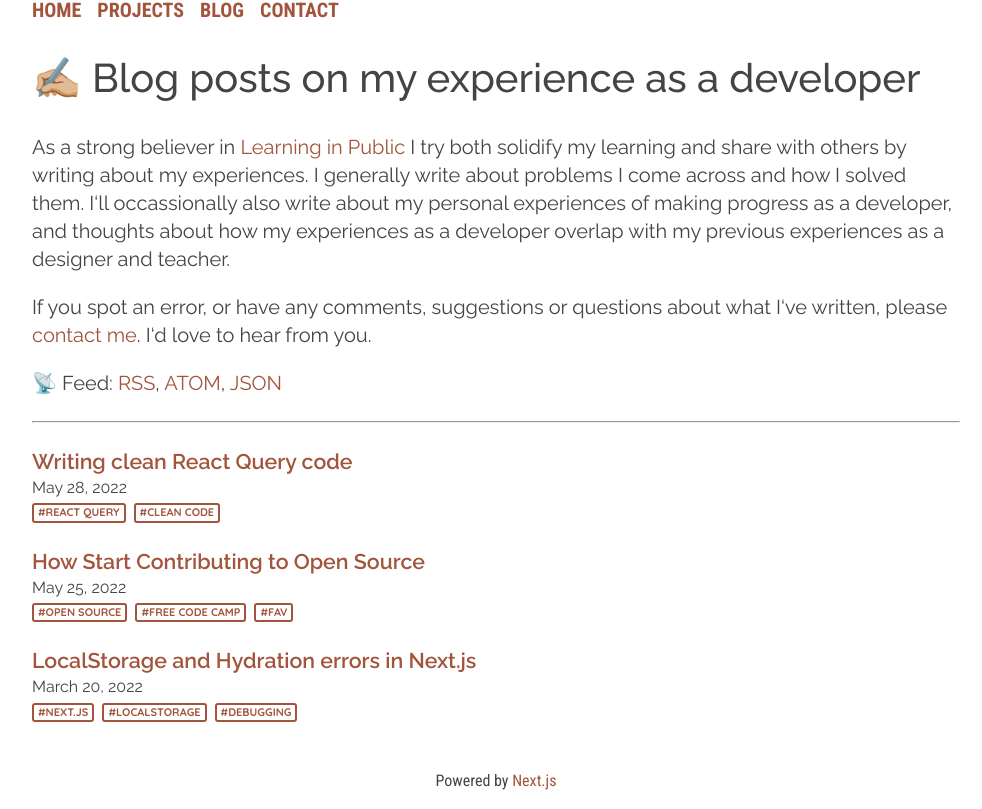
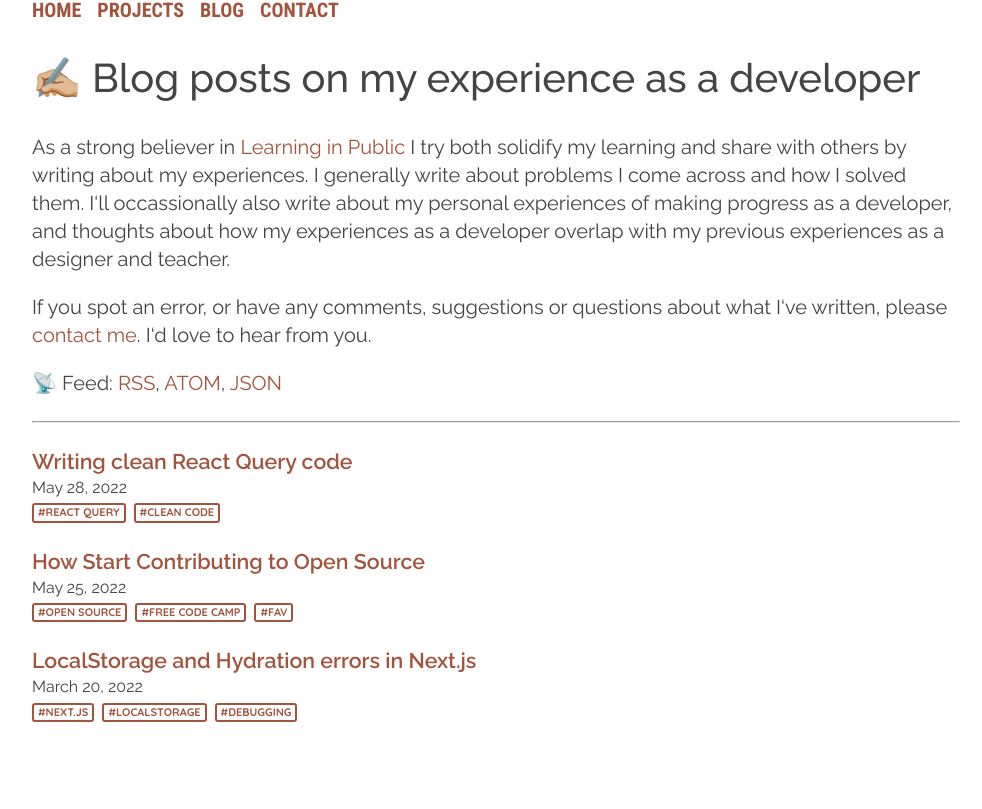
Before and after one commit to c-ehrlich/personal-site, a Next.js app: page /blog in a window 1280 px wide. Shown: the part 274-1083 px from the top of the page, without its empty margins (144-1126 px from the left). Built offline with nearby package versions, Linux system fonts and the light colour scheme.

Commit message:
feat: New favicon

```diff
--- a/pages/_app.tsx
+++ b/pages/_app.tsx
@@ -65,13 +65,6 @@ function MyApp({ Component, pageProps }: AppProps) {
                 <Component {...pageProps} />
               </AnimatePresence>
             </div>
-
-            <Footer>
-              Powered by{' '}
-              <Link href='https://nextjs.org'>
-                <a>Next.js</a>
-              </Link>
-            </Footer>
           </ContainerInner>
         </ContainerOuter>
       </ThemeProvider>
@@ -96,6 +89,7 @@ const ContainerInner = styled.div`
   width: 100%;
   max-width: 960px;
   padding: 32px 16px 16px 16px;
+  margin-bottom: 64px;
 `;
 
 const ContainerOuter = styled.div`
```
Also changed, not shown: 1 other file (tests, documents, lock files or other folders).
